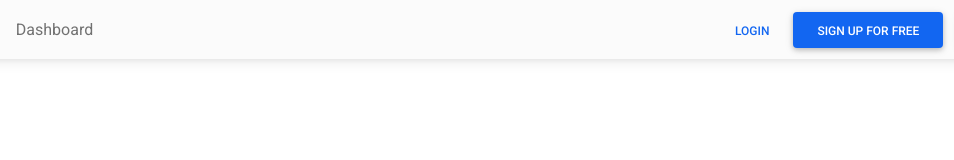
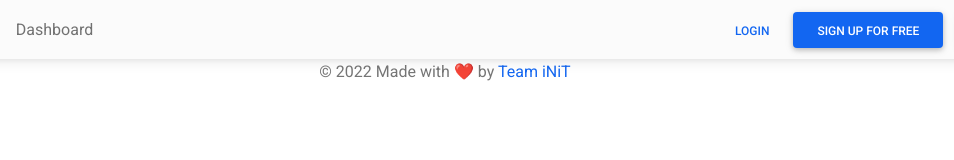
Before and after one commit to Abhinavkar/SITHUB_HO, a plain HTML site: page index.html in a window 1280 px wide. Shown: the full height of the page, 195-1149 px from the left. Drawn offline with nearby package versions, Linux system fonts and the light colour scheme.

Commit message:
[added-footer-html]

```diff
--- a/index.html
+++ b/index.html
@@ -4,7 +4,7 @@
     <meta charset="UTF-8">
     <meta http-equiv="X-UA-Compatible" content="IE=edge">
     <meta name="viewport" content="width=device-width, initial-scale=1.0">
-    <title>SITHUB || HOME</title>
+    <title>SITHUB | HOME</title>
     <link rel="icon" href="icons\favicon.png" type="image/icon type">
 </head>
 <!-- Font Awesome -->
@@ -82,5 +82,10 @@
     <!-- Container wrapper -->
   </nav>
   <!-- Navbar -->
+  <div class="container">
+    <footer class="footer">
+      <p class="text-center text-muted">© 2022 Made with ❤️ by <a href="https://github.com/nileshkr17">Team iNiT</a></p>
+    </footer>
+  </div>
 </body>
 </html>
```
